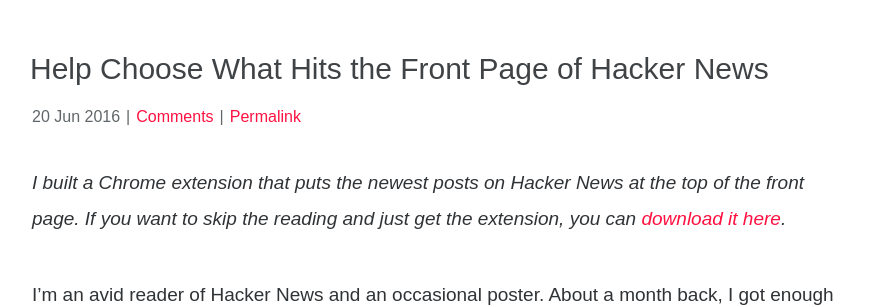
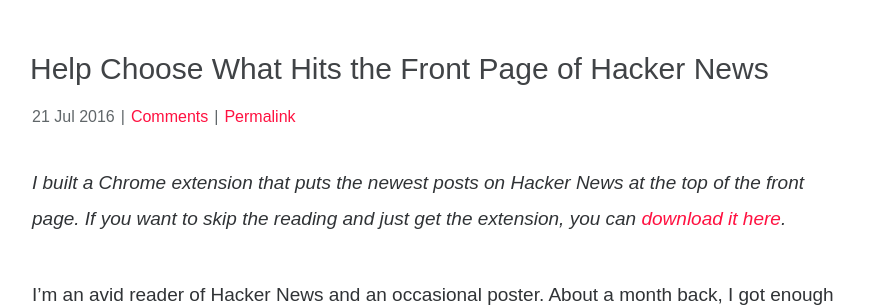
Before and after one commit to brianbrunner/brianbrunner.github.io, a Jekyll site: the page built from index.html, in a window 1280 px wide and 900 px high. Shown: the part 191-498 px from the top of the window, without its empty margins (198-1081 px from the left). Built offline with Jekyll 4.4.1, drawn with Linux system fonts in a browser that asks for light colours; nearby versions of some CDN libraries; the list of posts is cut into pages by our own code; comment, search, counter and statistics services are not loaded.

Commit message:
Changed Date for Publish

```diff
--- a/_posts/2016-06-16-new-hn.md
+++ b/_posts/2016-07-21-new-hn.md
@@ -1,7 +1,7 @@
 ---
 layout: post
 title:  "Help Choose What Hits the Front Page of Hacker News"
-date:   2016-06-20 9:00:00
+date:   2016-07-21 9:00:00
 commentslink: "https://news.ycombinator.com/item?id="
 comments: "Head over to the <a href='https://news.ycombinator.com/item?id='>comments on Hacker News</a> to discuss this article"
 image: "http://brianbrunner.com/imgs/newhn-screenshot.png"
```
